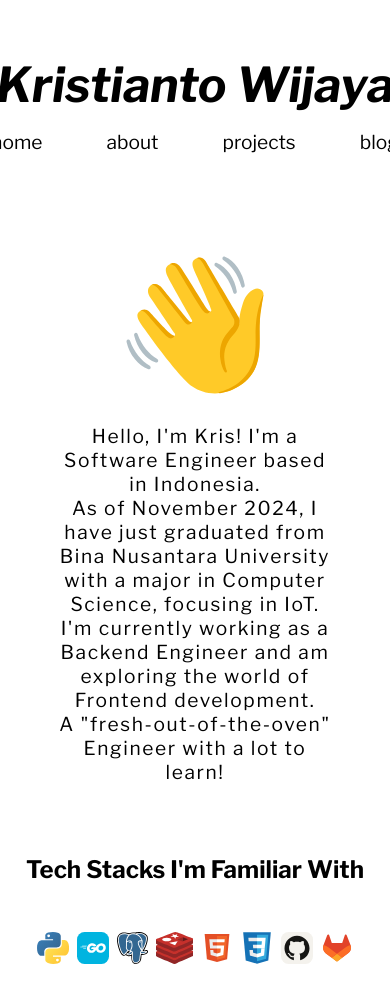
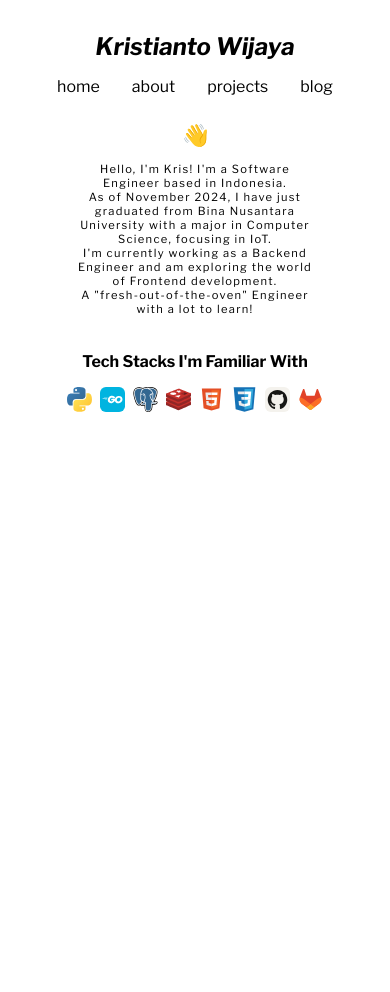
Before and after one commit to rys730/personal-web, a plain HTML site: page about.html in a window 390 px wide. After the commit the page ends 844 px from the top, so only its background shows below. Drawn offline with nearby package versions, Linux system fonts and the light colour scheme.

Commit message:
breakpoints for phone

```diff
--- a/css/style.css
+++ b/css/style.css
@@ -92,12 +92,12 @@ body>.greetings>hr {
     letter-spacing: 0.1rem;
 }
 
+svg:hover {
+    transform: scale(1.2);
+    transition: all 0.5s;
+}
 
 @media only screen and (max-width: 768px) {
-    body {
-      /* margin: 2rem; */
-    }
-
     .about {
         font-size: 1.2rem;
         margin-top: 4rem;
@@ -123,3 +123,75 @@ body>.greetings>hr {
         margin-bottom: 2rem;
     }
   }
+
+@media only screen and (max-width: 480px) {
+    body {
+      margin: 0 2rem;
+    }
+
+    header {
+        margin-top: 2rem;
+    }
+
+    header>.heading{
+        font-size: 1.5rem;
+    }
+
+    header>.menu {
+        gap: 2rem;
+        font-size: 1rem;
+    }
+
+    .greetings {
+        margin-top: 3rem;
+        font-size: 1rem;
+    }
+
+    .icons{
+        margin-top: 3rem;
+        gap: 2rem;
+    }
+
+    svg{
+        width: 25px;
+        height: 25px;
+    }
+
+    .about {
+        font-size: .7rem;
+        padding: .7rem;
+        margin-top: 1rem;
+        margin-left: 2rem;
+        margin-right: 2rem;
+        letter-spacing: .08rem;
+    }
+
+    .tech {
+        width: 100%;
+    }
+
+    .tech>h2 {
+        font-size: 1rem;
+    }
+
+    .stacks {
+        margin-top: 1rem;
+        gap: .5rem;
+    }
+
+    .project-content {
+        margin-top: 3rem;
+        font-size: 1rem;
+    }
+
+    .project-content>svg {
+        height: 10rem;
+        width: 10rem;
+        margin-bottom: 2rem;
+    }
+
+    svg:hover {
+        transform: scale(1.2);
+        transition: all 0.5s;
+    }
+  }
```
